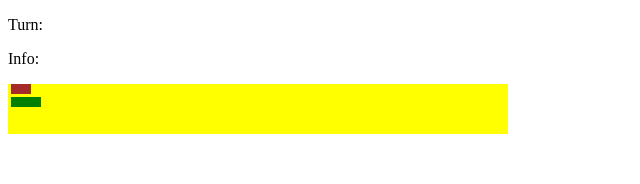
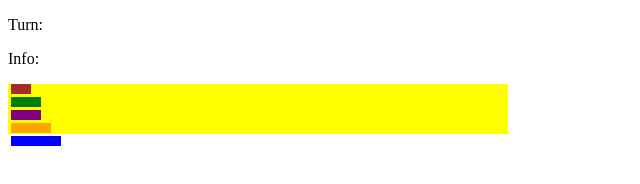
Before and after one commit to dra-gon-del/odin-battleships, a plain HTML site: page index.html in a window 1280 px wide. Shown: the whole page, without its empty margins (0-640 px from the left). Drawn offline with Linux system fonts and the light colour scheme.

Commit message:
08. cruiser, battlesh-, carrier previews style.

```diff
--- a/index.html
+++ b/index.html
@@ -17,7 +17,7 @@
     <div class="option-container">
         <div class="destroyer-preview destroyer" draggable="true"></div>
         <div class="submarine-preview submarine" draggable="true"></div>
-        <div class="cruiser-preview cruise" draggable="true"></div>
+        <div class="cruiser-preview cruiser" draggable="true"></div>
         <div class="battleship-preview battleship" draggable="true"></div>
         <div class="carrier-preview carrier" draggable="true"></div>
     </div>
--- a/styles.css
+++ b/styles.css
@@ -12,6 +12,18 @@
     background-color: green;
 }
 
+.cruiser {
+    background-color: purple;
+}
+
+.battleship {
+    background-color: orange;
+}
+
+.carrier {
+    background-color: blue;
+}
+
 .destroyer-preview {
     width: 20px;
     height: 10px;
@@ -23,3 +35,21 @@
     height: 10px;
     margin: 3px;
 }
+
+.cruiser-preview {
+    width: 30px;
+    height: 10px;
+    margin: 3px;
+}
+
+.battleship-preview {
+    width: 40px;
+    height: 10px;
+    margin: 3px;
+}
+
+.carrier-preview {
+    width: 50px;
+    height: 10px;
+    margin: 3px;
+}
```
